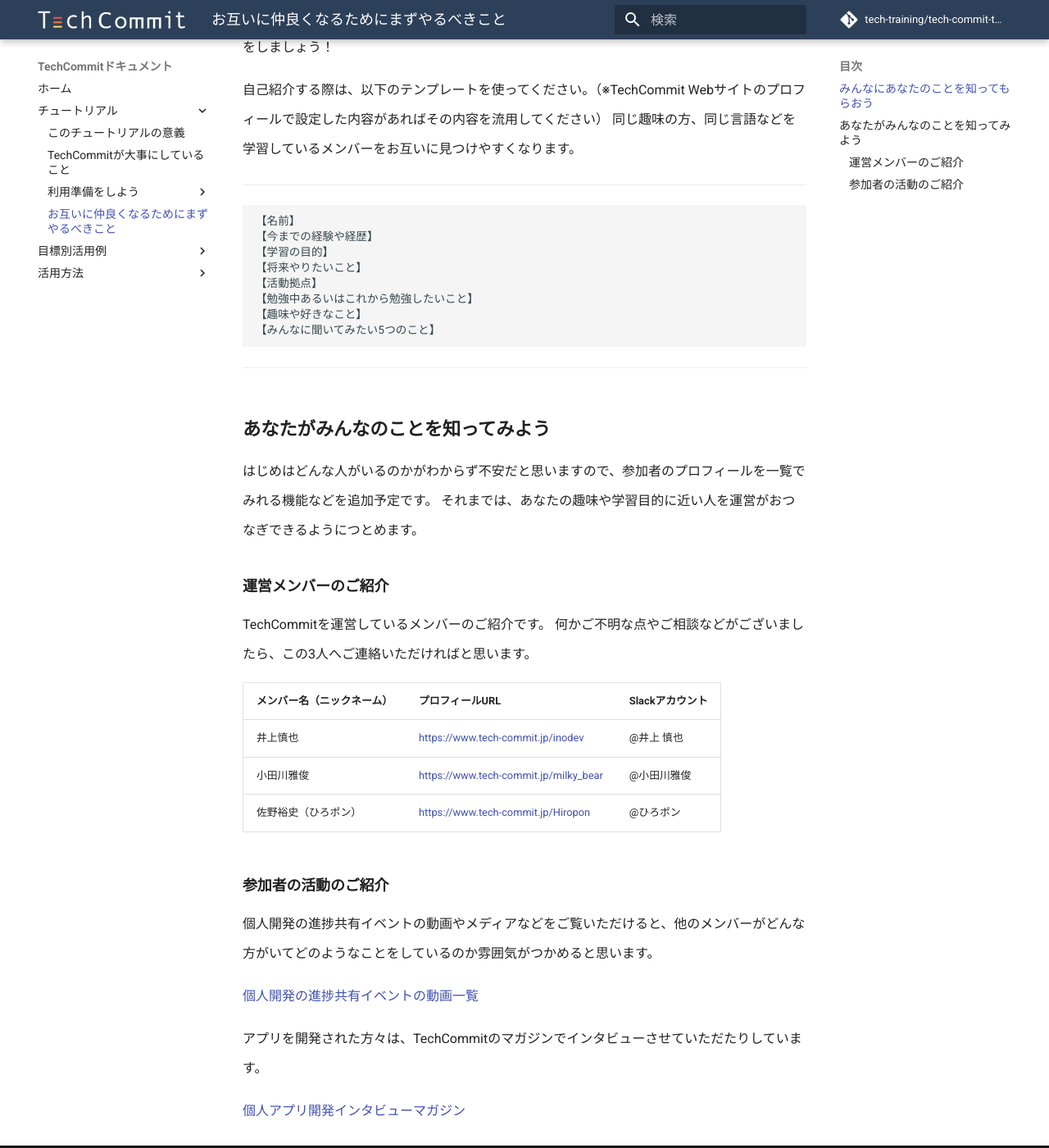
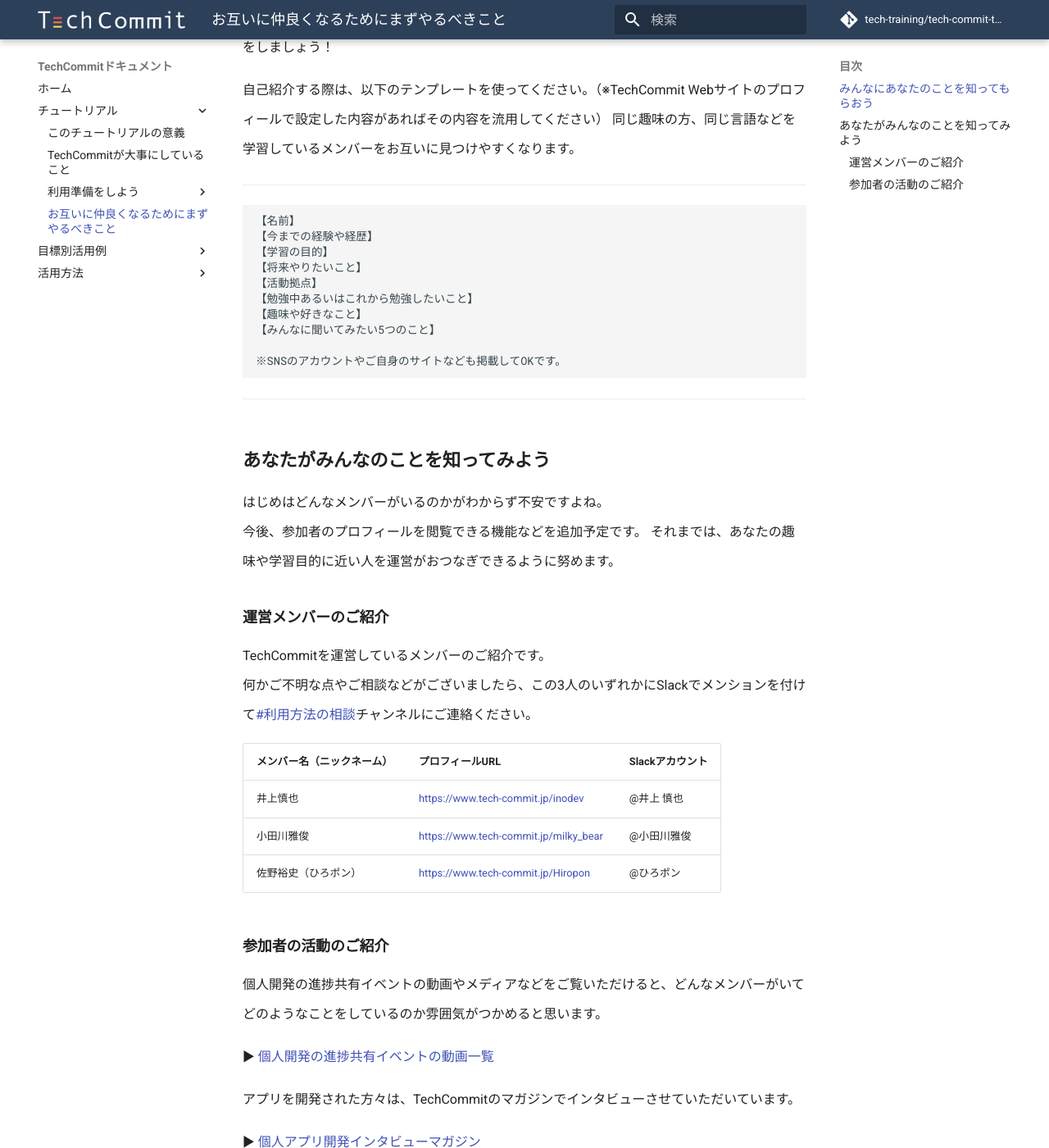
Before and after one commit to tech-training/tech-commit-doc, an MkDocs documentation site: the page built from docs/tutorial/get-along-with-each-other.md, in a window 1280 px wide and 1400 px high, scrolled down 715 px. Shown: the whole window at 82% size. Built offline with MkDocs 1.6.1 and Material for MkDocs 9.7.7, drawn with Linux system fonts in a browser that asks for light colours; comment, search, counter and statistics services are not loaded.

Commit message:
【Modify】文章の細やかな変更と画像の挿入

````diff
--- a/docs/tutorial/get-along-with-each-other.md
+++ b/docs/tutorial/get-along-with-each-other.md
@@ -1,9 +1,10 @@
+
 ## みんなにあなたのことを知ってもらおう
 SlackでTechCommitのワークスペースに参加したら、まずは自己紹介をしましょう。
 
 ![自己紹介チャンネル](/images/preparation-tool/self-introduction.jpg)
 
-まずは、サイドバーのメニューから「#01_自己紹介」というチャンネルを選択して、自己紹介をしましょう！
+まずは、サイドバーのメニューから「[#01_自己紹介](https://techcommit.slack.com/archives/CCEE2DZ7U)」というチャンネルを選択して、自己紹介をしましょう！
 
 自己紹介する際は、以下のテンプレートを使ってください。（※TechCommit Webサイトのプロフィールで設定した内容があればその内容を流用してください）
 同じ趣味の方、同じ言語などを学習しているメンバーをお互いに見つけやすくなります。
@@ -18,16 +19,19 @@
 【勉強中あるいはこれから勉強したいこと】
 【趣味や好きなこと】
 【みんなに聞いてみたい5つのこと】
+
+※SNSのアカウントやご自身のサイトなども掲載してOKです。
 ```
 ---
 
 ## あなたがみんなのことを知ってみよう
-はじめはどんな人がいるのかがわからず不安だと思いますので、参加者のプロフィールを一覧でみれる機能などを追加予定です。
-それまでは、あなたの趣味や学習目的に近い人を運営がおつなぎできるようにつとめます。
+はじめはどんなメンバーがいるのかがわからず不安ですよね。
+今後、参加者のプロフィールを閲覧できる機能などを追加予定です。
+それまでは、あなたの趣味や学習目的に近い人を運営がおつなぎできるように努めます。
 
 ### 運営メンバーのご紹介
 TechCommitを運営しているメンバーのご紹介です。
-何かご不明な点やご相談などがございましたら、この3人へご連絡いただければと思います。
+何かご不明な点やご相談などがございましたら、この3人のいずれかにSlackでメンションを付けて[#利用方法の相談](https://techcommit.slack.com/archives/CJU6KST7H)チャンネルにご連絡ください。
 
 | メンバー名（ニックネーム） | プロフィールURL | Slackアカウント |
 | -------| --------------| --- |
@@ -36,10 +40,12 @@
 | 佐野裕史（ひろポン） | [https://www.tech-commit.jp/Hiropon](https://www.tech-commit.jp/Hiropon) | @ひろポン|
 
 ### 参加者の活動のご紹介
-個人開発の進捗共有イベントの動画やメディアなどをご覧いただけると、他のメンバーがどんな方がいてどのようなことをしているのか雰囲気がつかめると思います。
+個人開発の進捗共有イベントの動画やメディアなどをご覧いただけると、どんなメンバーがいてどのようなことをしているのか雰囲気がつかめると思います。
 
-[個人開発の進捗共有イベントの動画一覧](https://www.tech-commit.jp/main/event_archives?title=&tag_ids%5B%5D=1)
+▶ [個人開発の進捗共有イベントの動画一覧](https://www.tech-commit.jp/main/event_archives?title=&tag_ids%5B%5D=1)
 
-アプリを開発された方々は、TechCommitのマガジンでインタビューさせていただたりしています。
+アプリを開発された方々は、TechCommitのマガジンでインタビューさせていただいています。
 
-[個人アプリ開発インタビューマガジン](https://note.com/tech_commit/m/mfe8deb8dc646)
+▶ [個人アプリ開発インタビューマガジン](https://note.com/tech_commit/m/mfe8deb8dc646)
+
+![個人アプリ開発インタビューマガジン](../images/develop-app/note-develop-app-magazine.png)
````
